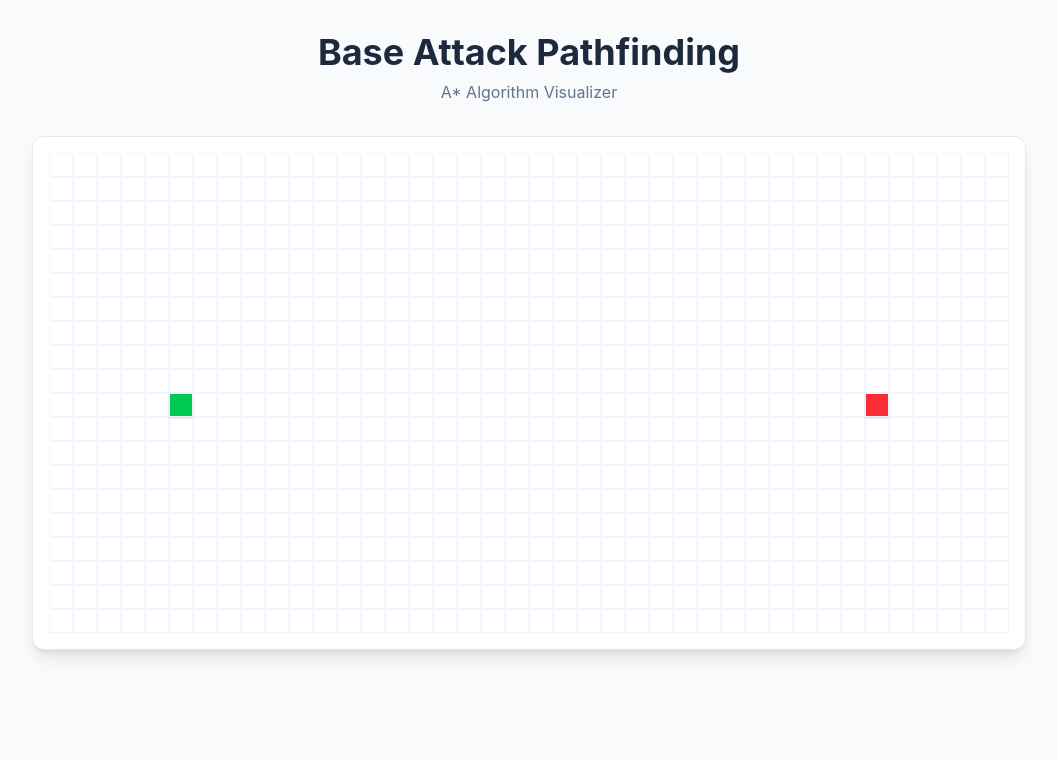
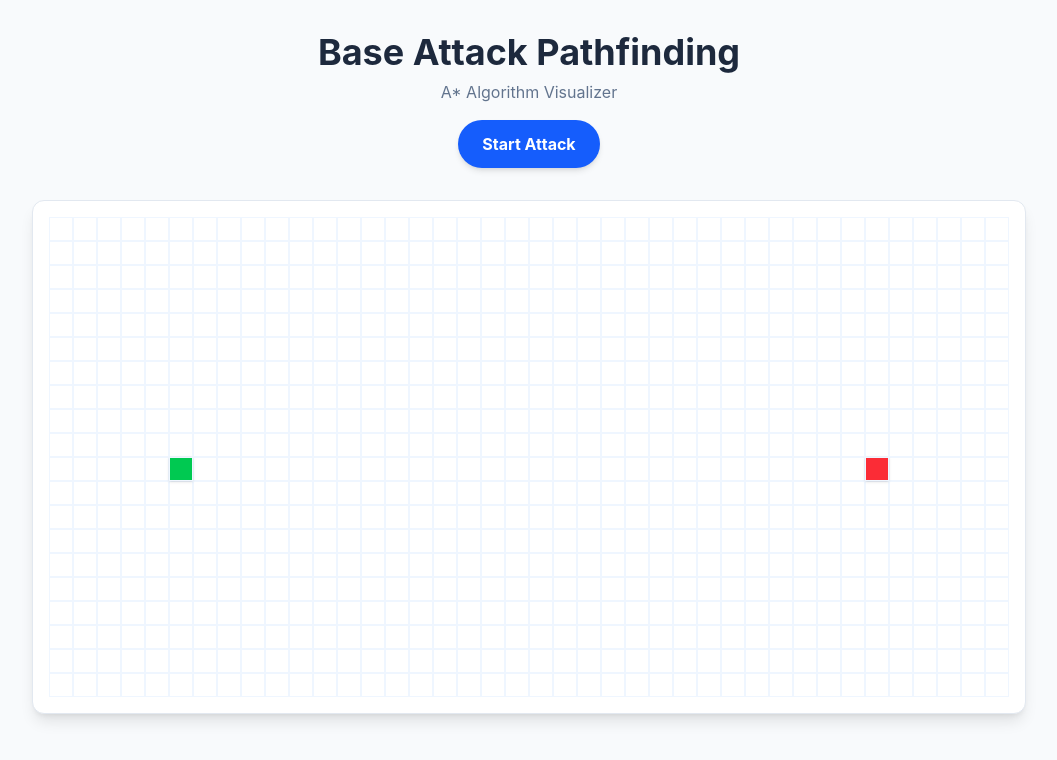
Before and after one commit to imhammad/pathfinding-visualizer, a React (Vite) app: page / in a window 1280 px wide. Shown: the top 760 px of the page, without its empty margins (111-1168 px from the left). Built offline with nearby package versions, Linux system fonts and the light colour scheme.

Commit message:
feat: add control button to trigger pathfinding algorithm

```diff
--- a/src/App.jsx
+++ b/src/App.jsx
@@ -85,9 +85,15 @@ export default function App() {
         <h1 className="text-4xl font-bold text-slate-800 mb-2">
           Base Attack Pathfinding
         </h1>
-        <p className="text-slate-500">
+        <p className="text-slate-500 mb-4">
           A* Algorithm Visualizer
         </p>
+        <button
+          onClick={() => console.log("A* will run here!")}
+          className="px-6 py-3 bg-blue-600 text-white font-bold rounded-full hover:bg-blue-700 hover:scale-105 active:scale-95 transition-all shadow-md"
+        >
+          Start Attack
+        </button>
       </header>
 
       {/* Added select-none to prevent the browser from highlighting elements while dragging */}
```
